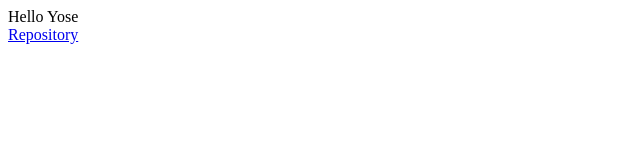
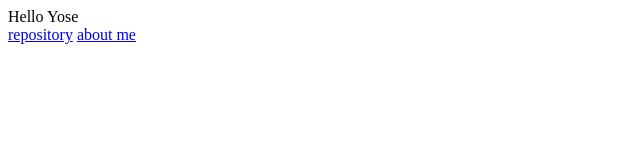
Before and after one commit to francoisperron/yose-client, a website: page index.html in a window 1280 px wide. Shown: the full height of the page, 0-640 px from the left. Drawn offline with Linux system fonts and the light colour scheme.

Commit message:
with contact info

```diff
--- a/index.html
+++ b/index.html
@@ -6,6 +6,7 @@
 </head>
 <body>
     <div id="welcome">Hello Yose</div>
-    <a id="repository-link" href="https://github.com/francoisperron/yose-client">Repository</a>
+    <a id="repository-link" href="https://github.com/francoisperron/yose-client">repository</a>
+    <a id="contact-me-link" href="http://les-epicuriens-du-logiciel.ca">about me</a>
 </body>
 </html>
```
Also changed, not shown: features/start/First.Web.Page.spec.js (+8 -4 lines).
